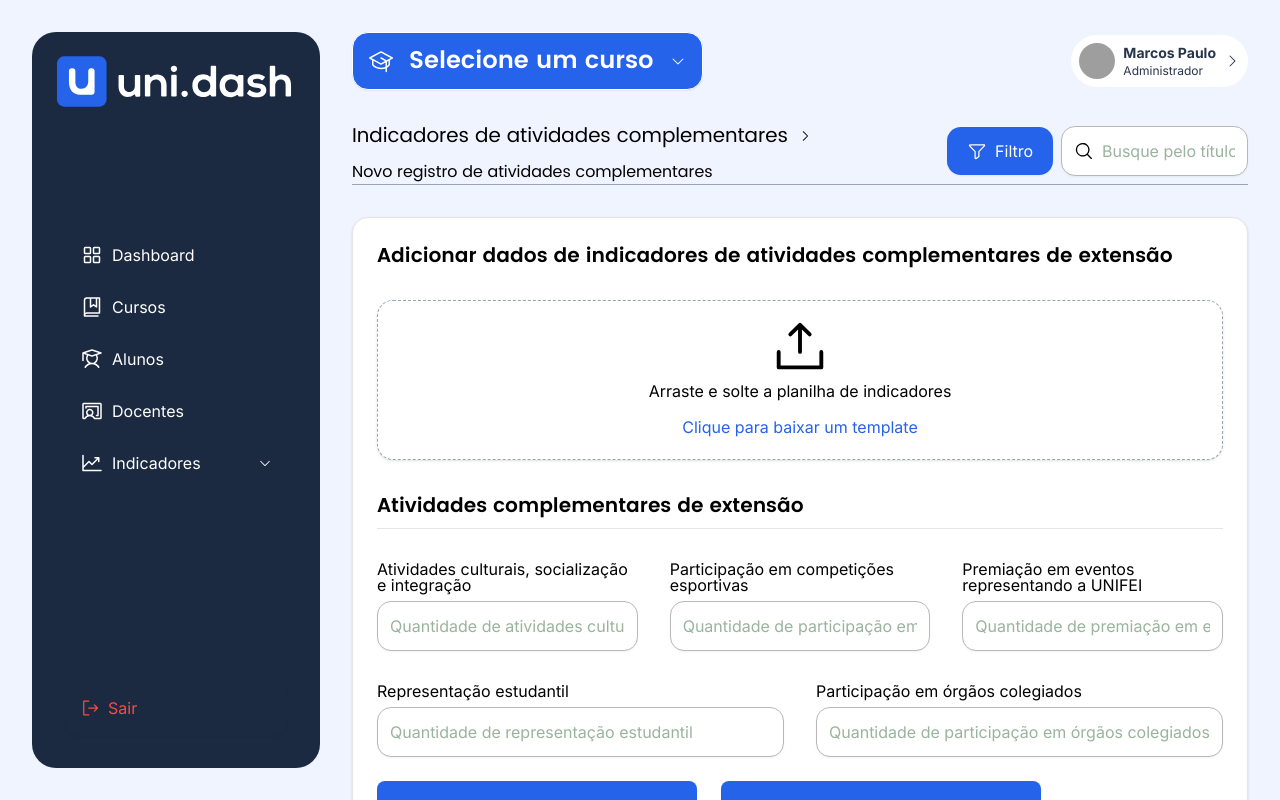
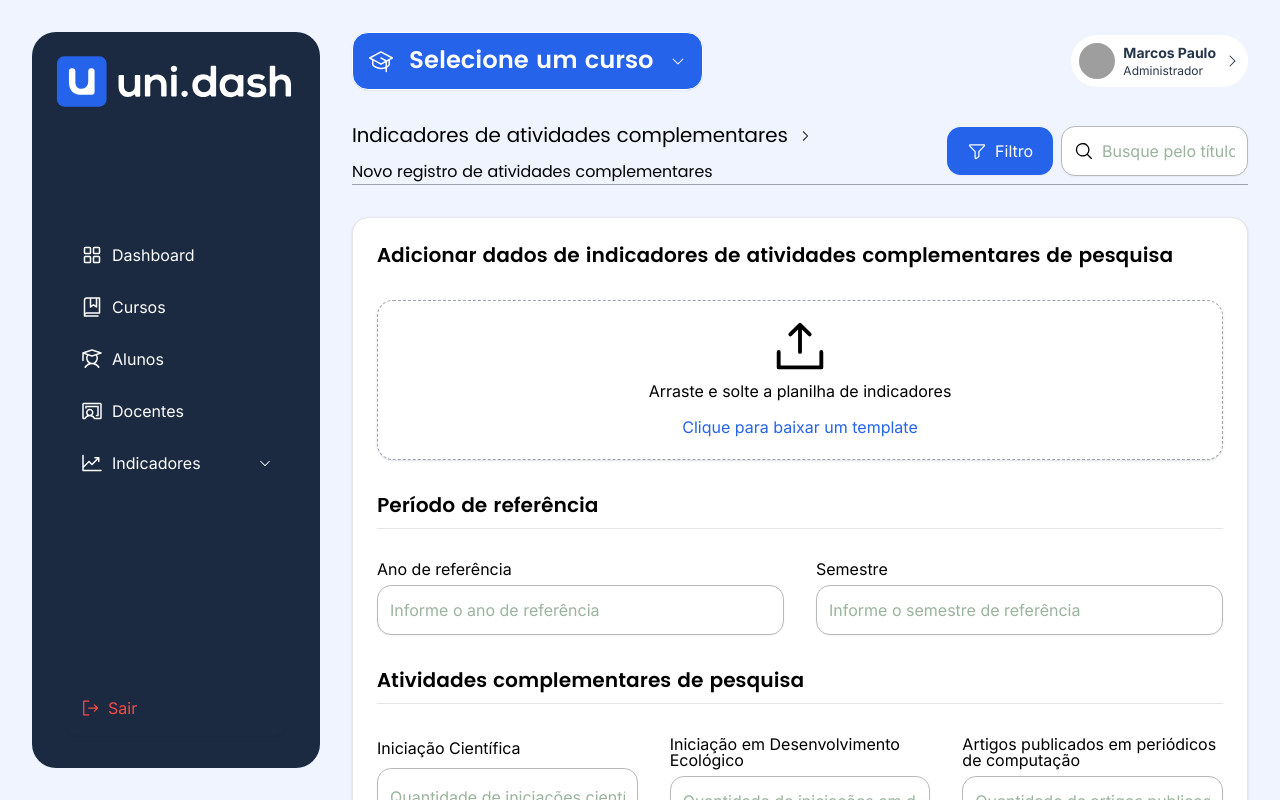
Before and after one commit to MarcosPaul0/unidash-app, a Next.js app: page /courseComplementaryActivitiesIndicator/register in a window 1280 px wide. Shown: the top 800 px of the page. Built offline with nearby package versions, Linux system fonts and the light colour scheme; grey boxes are pictures that could not be loaded.

Commit message:
refactor: atualiza página de registro de indicadores de atividades complementares

```diff
--- a/src/app/(private)/courseComplementaryActivitiesIndicator/register/page.tsx
+++ b/src/app/(private)/courseComplementaryActivitiesIndicator/register/page.tsx
@@ -11,10 +11,54 @@ import {
   BreadcrumbSeparator,
 } from "@unidash/components/Breadcrumb";
 import { APP_ROUTES } from "@unidash/routes/app.routes";
+import { useCallback, useState } from "react";
+import { CourseComplementaryActivitiesSearchIndicatorForm } from "../_components/CourseComplementaryActivitiesSearchIndicatorForm";
+import { CourseComplementaryActivitiesTeachingIndicatorForm } from "../_components/CourseComplementaryActivitiesTeachingIndicatorForm";
+import { CourseComplementaryActivitiesIndicatorFormData } from "../_components/CourseComplementaryActivitiesTeachingIndicatorForm/courseComplementaryActivitiesTeachingIndicatorForm.interface";
 import { CourseComplementaryActivitiesExtensionIndicatorForm } from "../_components/CourseComplementaryActivitiesExtensionIndicatorForm";
 
-export default function RegisterCourseComplementaryActivitiesExtensionIndicatorPage() {
-  const formMethods = useForm();
+export default function RegisterCourseComplementaryActivitiesIndicatorPage() {
+  const [formStep, setFormStep] = useState(0);
+
+  const formMethods = useForm<CourseComplementaryActivitiesIndicatorFormData>();
+
+  const nextStep = useCallback(() => {
+    setFormStep((currentStep) => {
+      if (currentStep === 2) {
+        return currentStep;
+      }
+
+      return currentStep + 1;
+    });
+  }, []);
+
+  const previousStep = useCallback(() => {
+    setFormStep((currentStep) => {
+      if (currentStep === 0) {
+        return currentStep;
+      }
+
+      return currentStep - 1;
+    });
+  }, []);
+
+  const formSteps = [
+    <CourseComplementaryActivitiesSearchIndicatorForm
+      key="CourseComplementaryActivitiesSearchIndicatorForm"
+      title="Adicionar dados de indicadores de atividades complementares de pesquisa"
+      handleNextStep={nextStep}
+    />,
+    <CourseComplementaryActivitiesExtensionIndicatorForm
+      key="CourseComplementaryActivitiesExtensionIndicatorForm"
+      title="Adicionar dados de indicadores de atividades complementares de extensão"
+      handleNextStep={nextStep}
+      handlePreviousStep={previousStep}
+    />,
+    <CourseComplementaryActivitiesTeachingIndicatorForm
+      key="CourseComplementaryActivitiesTeachingIndicatorForm"
+      title="Adicionar dados de indicadores de atividades complementares de ensino"
+    />,
+  ];
 
   return (
     <>
@@ -40,9 +84,7 @@ export default function RegisterCourseComplementaryActivitiesExtensionIndicatorP
         </Breadcrumb>
       </Toolbar>
 
-      <FormProvider {...formMethods}>
-        <CourseComplementaryActivitiesExtensionIndicatorForm title="Adicionar dados de indicadores de atividades complementares de extensão" />
-      </FormProvider>
+      <FormProvider {...formMethods}>{formSteps[formStep]}</FormProvider>
     </>
   );
 }
```
